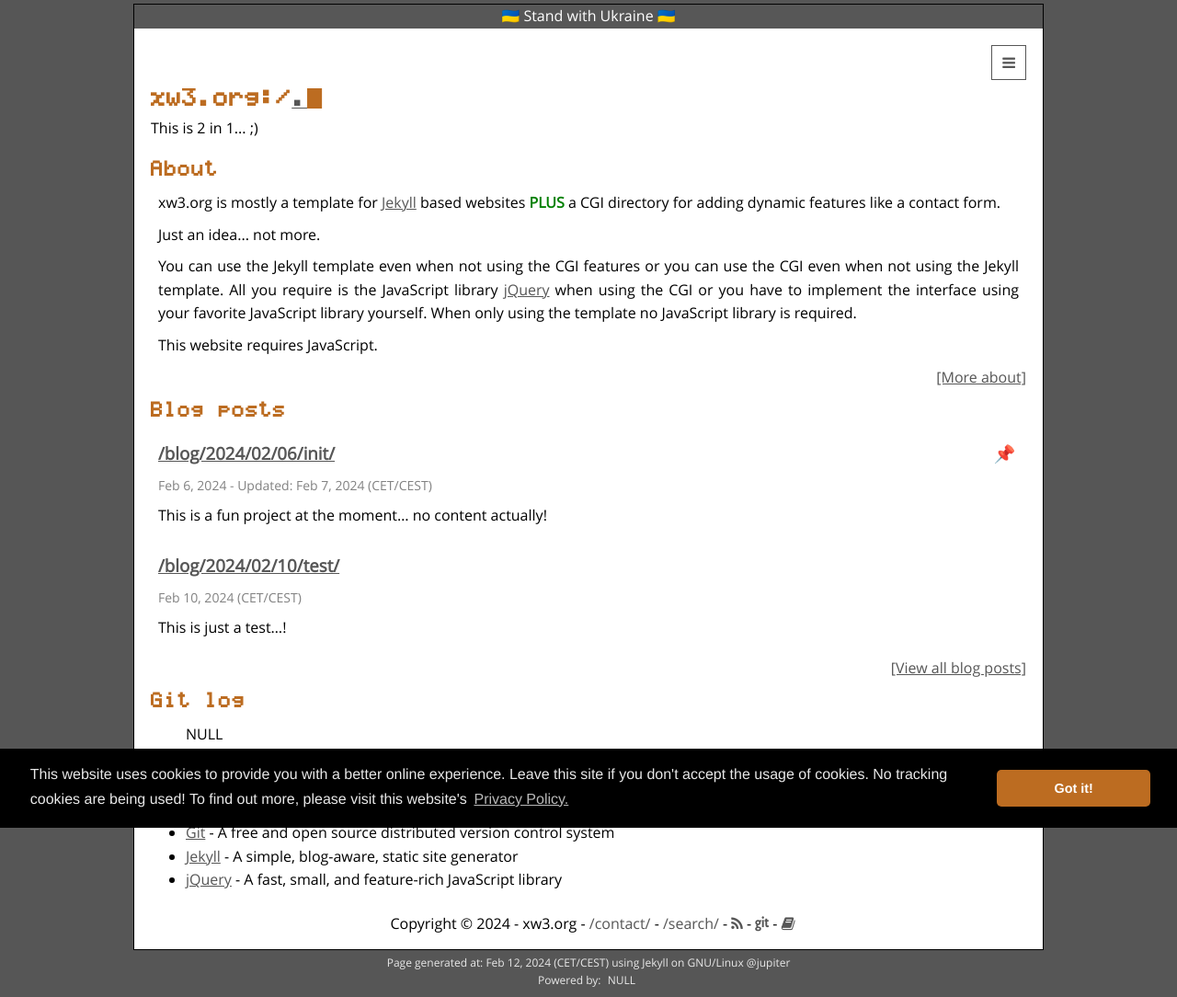
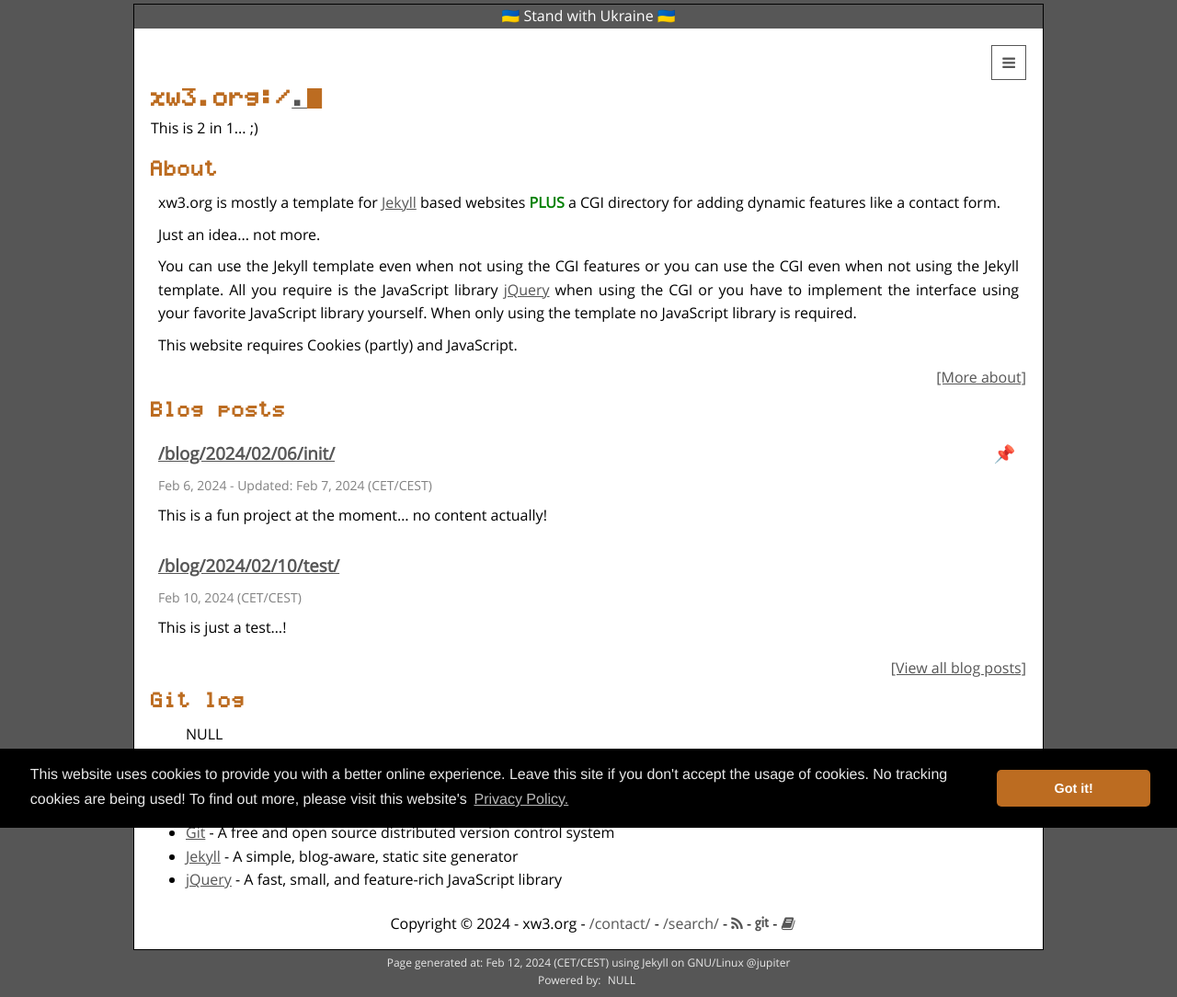
Before and after one commit to hanez/xw3, a Jekyll site: the page built from index.html, in a window 1280 px wide. Shown: the whole page at 92% size. Built offline with Jekyll 4.4.1, drawn with Linux system fonts in a browser that asks for light colours; some web fonts are replaced; the list of posts is cut into pages by our own code.

Commit message:
Content update.

```diff
--- a/index.html
+++ b/index.html
@@ -29,7 +29,7 @@ description: The xw3 CGI research project
 
 <p>You can use the Jekyll template even when not using the CGI features or you can use the CGI even when not using the Jekyll template. All you require is the JavaScript library <a href="https://jquery.com/">jQuery</a> when using the CGI or you have to implement the interface using your favorite JavaScript library yourself. When only using the template no JavaScript library is required.</p>
 
-<p>This website requires JavaScript.</p>
+<p>This website requires Cookies (partly) and JavaScript.</p>
 </div>
 
 <p style="text-align:right;"><a href="/about/">[More about]</a></p>
```
